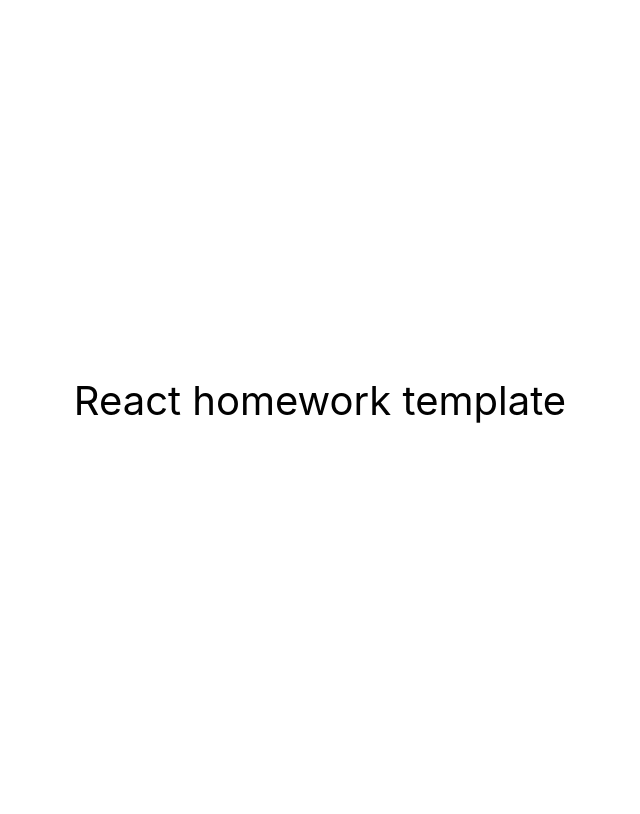
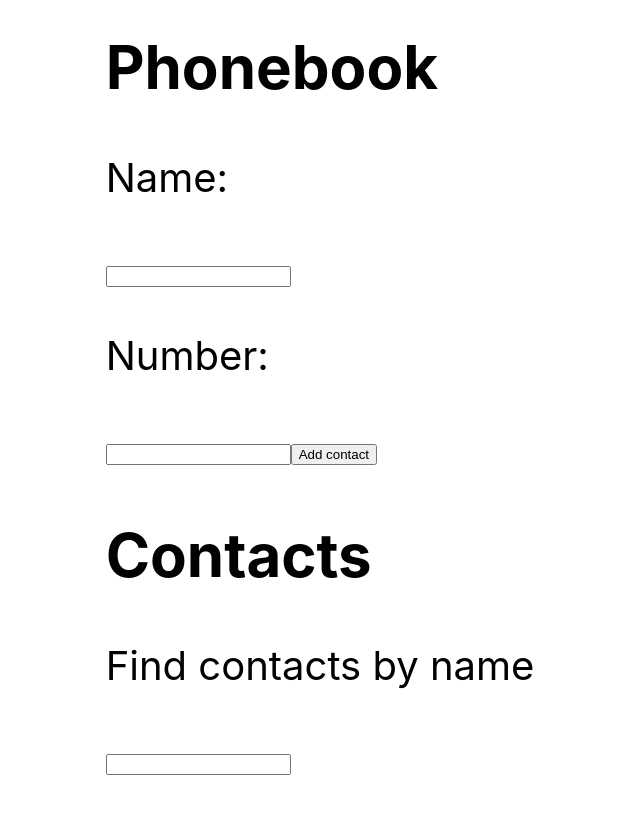
Before and after one commit to holiaka/goit-react-hw-02-phonebook, a React (Create React App) app: page / in a window 1280 px wide. Shown: the top 814 px of the page, without its empty margins (320-960 px from the left). Built offline with nearby package versions, Linux system fonts and the light colour scheme.

Commit message:
Befor refactoring (task 4)

```diff
--- a/package.json
+++ b/package.json
@@ -7,10 +7,13 @@
     "@testing-library/jest-dom": "^5.16.3",
     "@testing-library/react": "^12.1.4",
     "@testing-library/user-event": "^13.5.0",
+    "formik": "^2.2.9",
+    "nanoid": "^4.0.0",
     "react": "^18.1.0",
     "react-dom": "^18.1.0",
     "react-scripts": "5.0.1",
-    "web-vitals": "^2.1.3"
+    "web-vitals": "^2.1.3",
+    "yup": "^0.32.11"
   },
   "scripts": {
     "start": "react-scripts start",
--- a/src/components/App.jsx
+++ b/src/components/App.jsx
@@ -1,16 +1,60 @@
-export const App = () => {
+import { Component } from 'react';
+import { nanoid } from 'nanoid';
+import {ContactForm} from "./ContactForm/ContactForm";
+
+
+
+export class App extends Component {
+  state = {
+    contacts: [],
+    filter: '',
+  };
+
+  visibleContacts = () => {
+    const arr = this.state.contacts.filter(contact => contact.name.toLowerCase().includes(this.state.filter.toLowerCase()));
+    console.log(arr);
+    return arr;
+  };
+
+  handleSubmit = evt => {
+    let contactsState = this.state.contacts;
+    contactsState.push({ id: nanoid(), name: evt.name, number: evt.number });
+    this.setState({ contacts: contactsState });
+  };
+
+  findContacts = evt => {
+    const { value } = evt.target;
+    this.setState({ filter: value });
+  };
+
+  render() {
     return (
       <div
         style={{
           height: '100vh',
           display: 'flex',
+          flexDirection: 'column',
           justifyContent: 'center',
           alignItems: 'center',
           fontSize: 40,
-        color: '#010101'
+          color: '#010101',
         }}
       >
-      React homework template
+        <div>
+          <h2>Phonebook</h2>
+          <ContactForm onSubmit={this.handleSubmit}></ContactForm>
+          <h2>Contacts</h2>
+          <p>Find contacts by name</p>
+          <input type="text" onChange={this.findContacts} />
+          <ul>
+            {this.visibleContacts().map(({ id, name, number }) => (
+              <li key={id}>
+                {name}: {number}
+              </li>
+            ))}
+          </ul>
+        </div>
       </div>
     );
-};
+  }
+}
--- /dev/null
+++ b/src/components/ContactForm/ContactForm.jsx
@@ -0,0 +1,20 @@
+import { Formik, Form, Field } from 'formik';
+
+export const ContactForm = ({ onSubmit }) => {
+  const initialValues = {
+    name: '',
+    number: '',
+  };
+
+  return (
+    <Formik initialValues={initialValues} onSubmit={onSubmit}>
+      <Form>
+        <p>Name: </p>
+        <Field type="text" name="name" required></Field>
+        <p>Number: </p>
+        <Field type="tel" name="number" required></Field>
+        <button type="submit">Add contact</button>
+      </Form>
+    </Formik>
+  );
+};
```
Also changed, not shown: 1 other file (tests, documents, lock files or other folders). Lines whose indentation alone changed are shown as unchanged.
